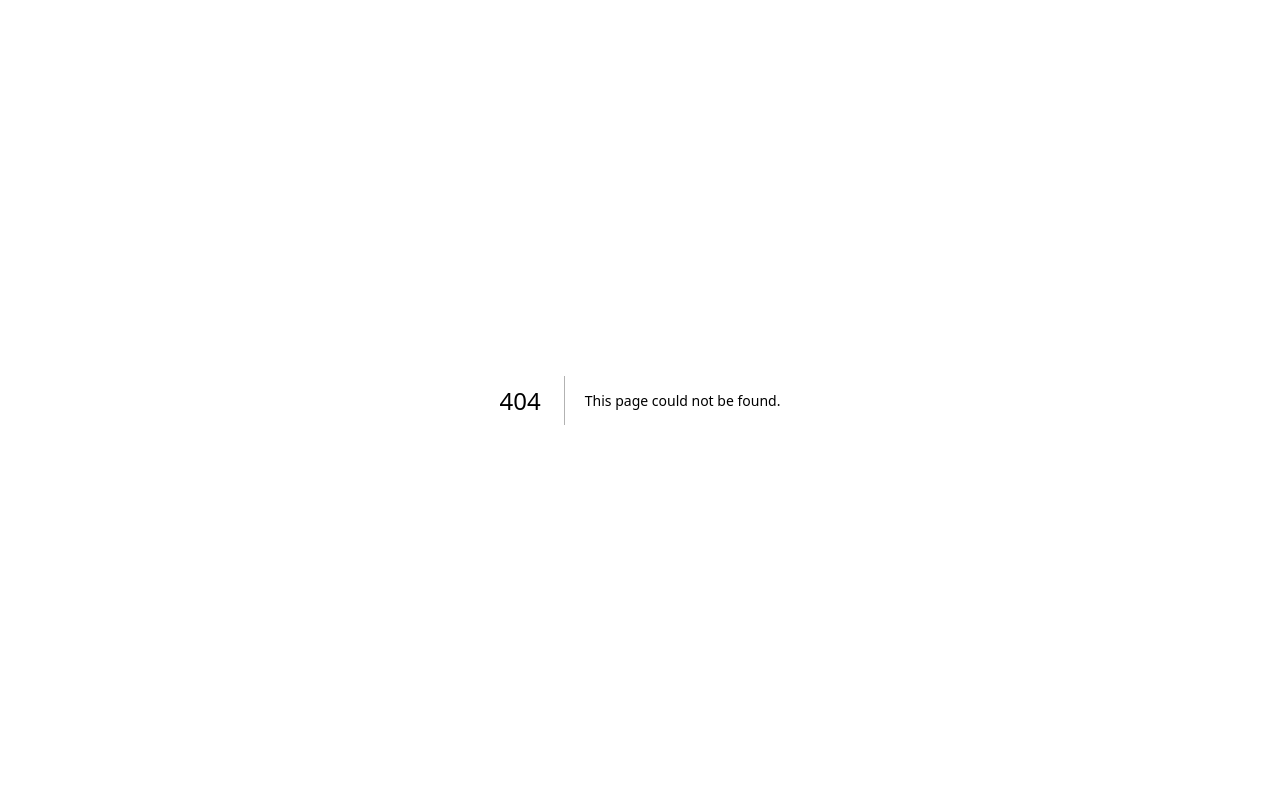
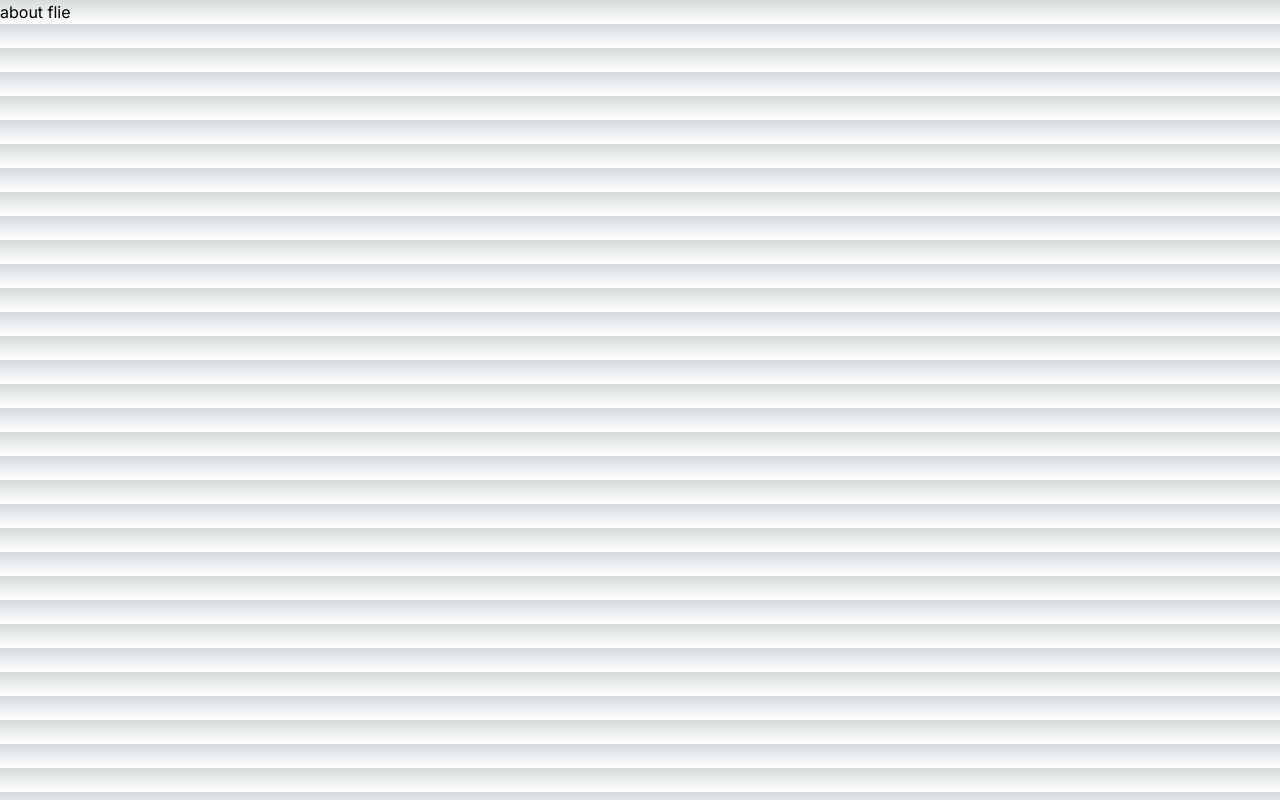
Before and after one commit to vikash0p/mygithubpro, a Next.js app: page /about in a window 1280 px wide. Before the commit this address had no page. Built offline with nearby package versions, Linux system fonts and the light colour scheme.

Commit message:
create a new router abou/page.js

```diff
--- /dev/null
+++ b/app/about/page.js
@@ -0,0 +1,11 @@
+import React from 'react'
+
+const page = () => {
+  return (
+    <div>
+      <h1>about flie</h1>
+    </div>
+  )
+}
+
+export default page
```
